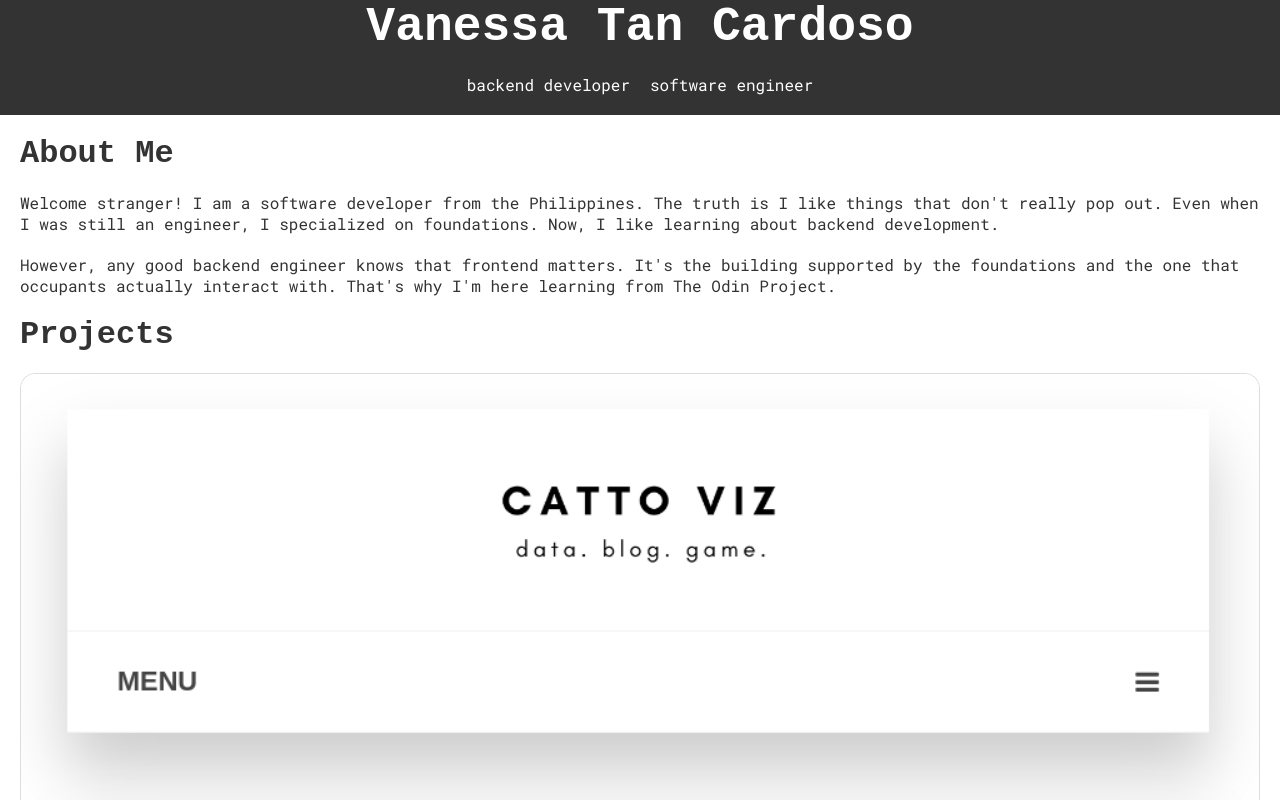
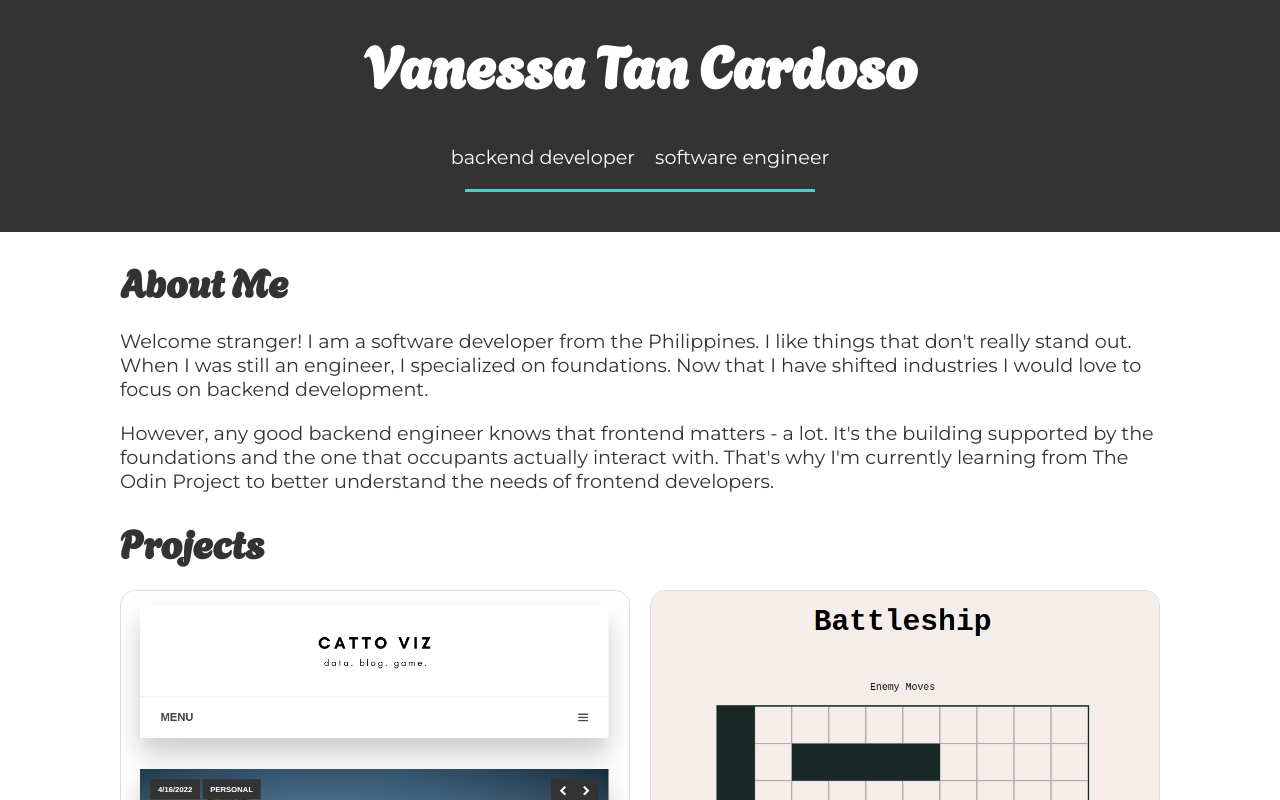
Before and after one commit to vanessapigwin/homepage-top, a plain HTML site: page templates/index.html in a window 1280 px wide. Shown: the top 800 px of the page. Drawn offline with Linux system fonts and the light colour scheme; a web font is replaced by a local one.

Commit message:
css and js ok

```diff
--- a/static/css/style.css
+++ b/static/css/style.css
@@ -1,7 +1,9 @@
 * {
     margin: 0;
     padding: 0;
-    /* border: solid 1px red; */
+    text-decoration: none;
+    list-style-type: none;
+    box-sizing: border-box;
 }
 
 :root {
@@ -11,8 +13,14 @@
     --theme-red: #C52233;
 }
 
-a {
-    text-decoration: none;
+@font-face {
+    font-family: 'Montserrat';
+    src: url(../fonts/Montserrat-Regular.ttf);
+}
+
+@font-face {
+    font-family: 'Agbalumo';
+    src: url(../fonts/Agbalumo-Regular.ttf);
 }
 
 a:visited {
@@ -22,7 +30,8 @@ a:visited {
 body {
     display: flex;
     flex-direction: column;
-    font-family: 'Roboto Mono', 'Courier New', Courier, monospace;
+    font-family:'Montserrat', Arial, Helvetica, sans-serif;
+    font-size: 1.2em;
     color: #333333
 }
 
@@ -33,10 +42,20 @@ header {
     text-align: center;
 }
 
+header {
+    min-height: 100vh;
+    display: flex;
+    flex-direction: column;
+    justify-content: center;
+    align-items: center;
+    padding: 20px 0 40px 0;
+    gap: 20px
+}
+
 header ul {
-    justify-content: center;
+    justify-content: space-between;
     gap: 20px;
-    padding: 20px 20px;
+    padding-top: 20px;
 }
 
 h1 {
@@ -73,7 +92,6 @@ section {
 }
 
 ul {
-    list-style-type: none;
     display: flex;
 }
 
@@ -126,7 +144,7 @@ a > img {
 
 .contact ul {
     justify-content: space-evenly;
-    /* gap: 10px */
+    padding: 20px;
 }
 
 .projects ul {
@@ -160,3 +178,67 @@ footer a {
 footer > a > img {
     filter: invert(1);
 }
+
+@media screen and (min-width:700px) and (max-width: 1080px) {
+    header {
+        min-height: 30%;
+    }
+
+    .projects {
+        max-width: 600px;
+        align-self: center;
+    }
+}
+
+@media screen and (min-width:1080px) {
+    header {
+        min-height: 30%;
+    }
+
+    main {
+        max-width: 1080px;
+        align-self: center;
+    }
+
+    .projects ul {
+        display: grid;
+        grid-template-columns: 1fr 1fr;
+    }
+}
+
+header span {
+    content: " ";
+    width: 70%;
+    max-width: 350px;
+    height: 3px;
+    background-color: var(--theme-teal);
+    animation: underline 2s
+}
+
+/* animations */
+
+@keyframes underline {
+    0% {
+        transform: scaleX(0);
+    }
+    to {
+        transform: scaleX(1);
+    }
+}
+
+@keyframes cardanimation {
+    0% {
+        transform: translateY(100px);
+        opacity: 0;
+    }
+    100% {
+        transform: translateY(0);
+        opacity: 1
+    }
+}
+
+@media (prefers-reduced-motion: no-preference) {
+    .img-animation {
+      animation: cardanimation 1s 1;
+    }
+  }
--- /dev/null
+++ b/static/js/index.js
@@ -0,0 +1,14 @@
+const options = {
+  threshold: 0.1,
+};
+
+const callback = (entries) => {
+  entries.forEach((entry) => {
+    if (entry.isIntersecting) entry.target.classList.add("img-animation");
+  });
+};
+
+const observer = new IntersectionObserver(callback, options);
+
+const targets = document.querySelectorAll(".card");
+targets.forEach((img) => observer.observe(img));
--- a/templates/index.html
+++ b/templates/index.html
@@ -5,8 +5,6 @@
     <meta name="viewport" content="width=device-width, initial-scale=1.0">
     <title>Portfolio Page - Vanessa Tan Cardoso</title>
     <link rel="preconnect" href="https://fonts.googleapis.com">
-<link rel="preconnect" href="https://fonts.gstatic.com" crossorigin>
-<link href="https://fonts.googleapis.com/css2?family=Agbalumo&family=Roboto+Mono&display=swap" rel="stylesheet">
 <link rel="stylesheet" href="../static/css/style.css">
 </head>
 <body>
@@ -16,20 +14,22 @@
             <li>backend developer</li>
             <li>software engineer</li>
         </ul>
+        <span> </span>
     </header>
     <main>
         <section class="about">
             <h2>About Me</h2>
             <p>
                 Welcome stranger! I am a software developer from the Philippines.
-                The truth is I like things that don't really pop out. Even when I was
-                still an engineer, I specialized on foundations. Now, I like learning
-                about backend development.
+                I like things that don't really stand out. When I was still an engineer,
+                I specialized on foundations. Now that I have
+                shifted industries I would love to focus on backend development.
             </p>
             <p>
-                However, any good backend engineer knows that frontend matters. It's
+                However, any good backend engineer knows that frontend matters - a lot. It's
                 the building supported by the foundations and the one that occupants actually
-                interact with. That's why I'm here learning from The Odin Project.
+                interact with. That's why I'm currently learning from The Odin Project to
+                better understand the needs of frontend developers.
             </p>
         </section>
         <section class="projects">
@@ -49,6 +49,21 @@
                         </a>
                     </div>
                     <p class="desc">A blog that uses python (flask) to serve pre-made templates used for devops and CI/CD practice</p>
+                </div>
+                <div class="card">
+                    <div class="img-container">
+                        <img src="../static/images/battleship.png" alt="battleship-screenshot">
+                    </div>
+                    <div class="tray">
+                        <h3>Battleship</h3>
+                        <a href="https://github.com/vanessapigwin/battleship-top" class="repo" aria-label="Repo Link">
+                            <img src="../static/images/link.svg" alt="link-icon">
+                        </a>
+                        <a href="https://vanessapigwin.github.io/battleship-top/" class="live" aria-label="Live Link">
+                            <img src="../static//images/code.svg" alt="code-icon">
+                        </a>
+                    </div>
+                    <p class="desc">Battleship game for The Odin Project Advanced JS project</p>
                 </div>
                 <div class="card">
                     <div class="img-container">
@@ -82,6 +97,21 @@
                 </div>
                 <div class="card">
                     <div class="img-container">
+                        <img src="../static/images/restaurant.png" alt="restaurant-screenshot">
+                    </div>
+                    <div class="tray">
+                        <h3>Steve's Cottage</h3>
+                        <a href="https://github.com/vanessapigwin/top-restaurant-page" class="repo" aria-label="Repo Link">
+                            <img src="../static/images/link.svg" alt="link-icon">
+                        </a>
+                        <a href="https://vanessapigwin.github.io/top-restaurant-page/" class="live" aria-label="Live Link">
+                            <img src="../static//images/code.svg" alt="code-icon">
+                        </a>
+                    </div>
+                    <p class="desc">Minecraft Steve's retirement restaurant page for The Odin Project</p>
+                </div>
+                <div class="card">
+                    <div class="img-container">
                         <img src="../static/images/api.png" alt="django-api-screenshot">
                     </div>
                     <div class="tray">
@@ -95,27 +125,12 @@
                     </div>
                     <p class="desc">Quick Django REST API, but just my resume on a self-hosted PostgreSQL</p>
                 </div>
-                <div class="card">
-                    <div class="img-container">
-                        <img src="../static/images/restaurant.png" alt="restaurant-screenshot">
-                    </div>
-                    <div class="tray">
-                        <h3>Steve's Cottage</h3>
-                        <a href="https://github.com/vanessapigwin/top-restaurant-page" class="repo" aria-label="Repo Link">
-                            <img src="../static/images/link.svg" alt="link-icon">
-                        </a>
-                        <a href="https://vanessapigwin.github.io/top-restaurant-page/" class="live" aria-label="Live Link">
-                            <img src="../static//images/code.svg" alt="code-icon">
-                        </a>
-                    </div>
-                    <p class="desc">Minecraft Steve's retirement restaurant page for The Odin Project</p>
-                </div>
             </ul>
         </section>
         <section class="skills">
             <h2>My Skills</h2>
             <ul>
-                <li>Web Development</li>
+                <li>Full Stack Web Development</li>
                 <li>Deployment and Testing</li>
                 <li>Data Engineering</li>
                 <li>Dashboard Development</li>
@@ -155,5 +170,6 @@
             <img src="../static/images/github.svg" alt="gh-icon">
         </a>
     </footer>
+    <script src="../static/js/index.js"></script>
 </body>
 </html>
```
Also changed, not shown: static/fonts/Agbalumo-Regular.ttf (added), static/fonts/Montserrat-Regular.ttf (added), static/images/battleship.png (added), 1 other file.
